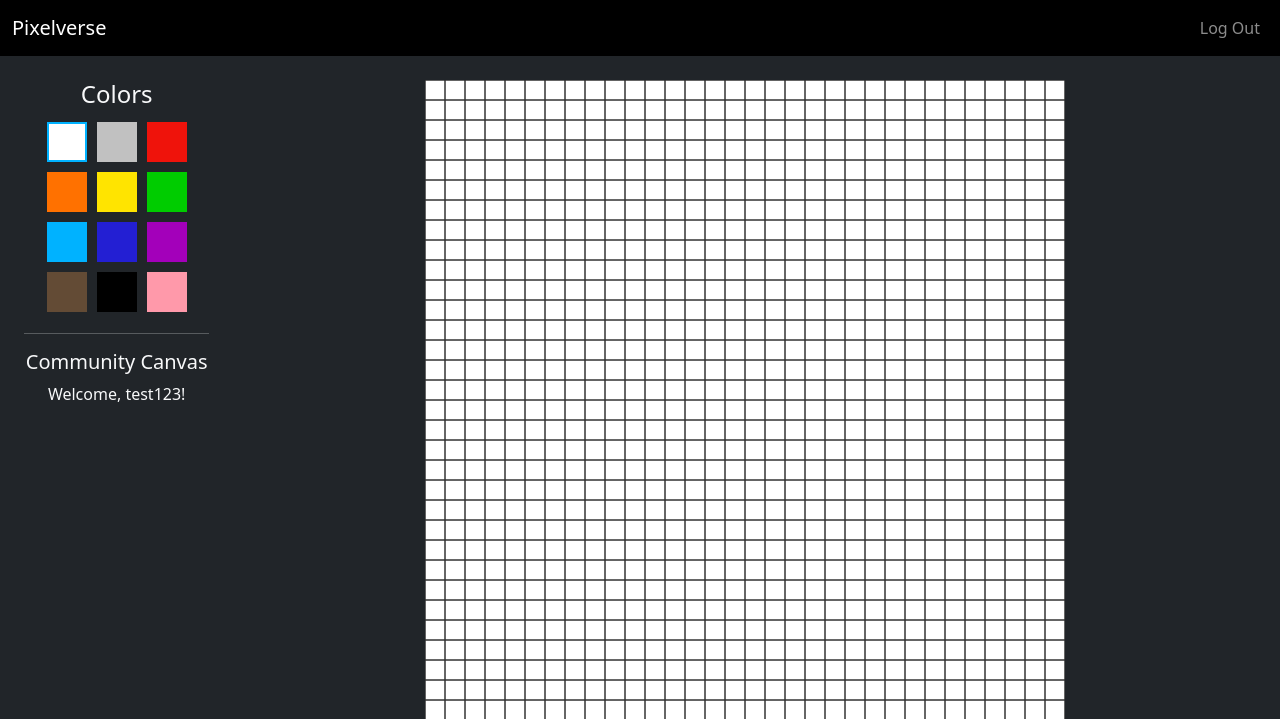
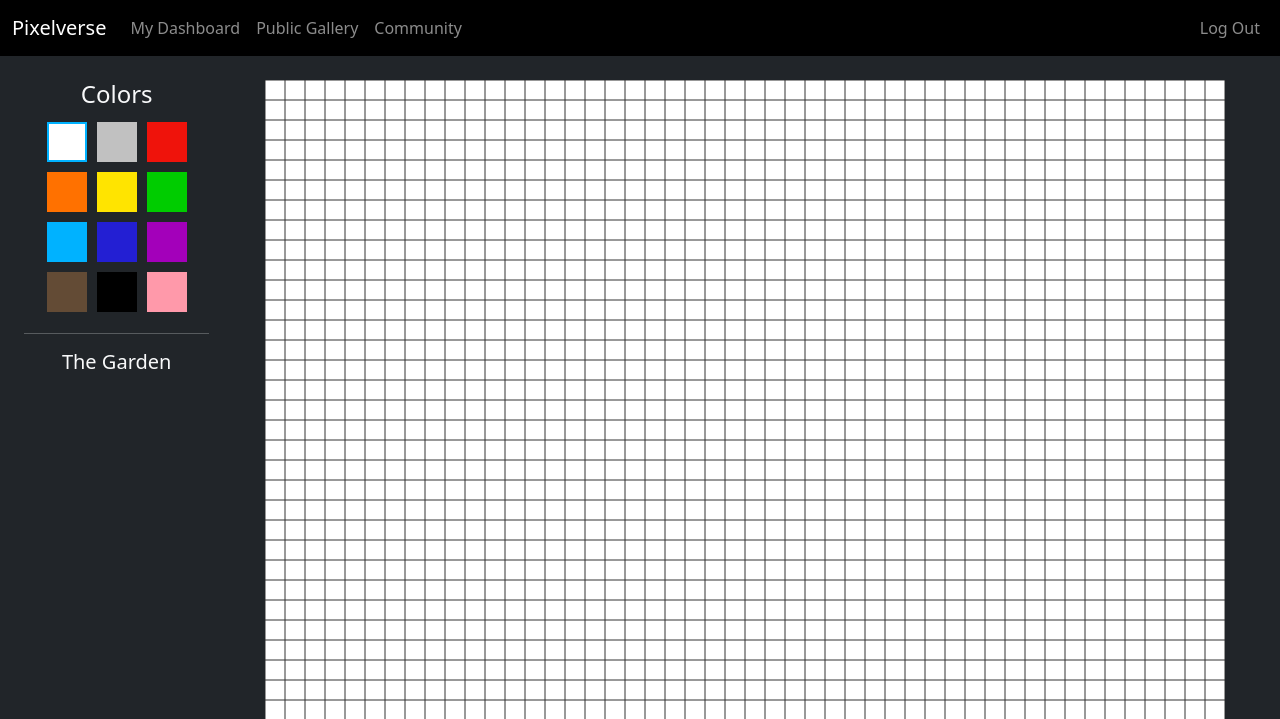
Before and after one commit to hns101/PixelPub-CS50-Final-Project, a Flask app: page /canvas/1 in a window 1280 px wide. Shown: the top 719 px of the page. Run offline with Flask 3, Linux system fonts and the light colour scheme; the first user in the database is signed in; data comes from the database, SQL or seed files in the repository; some libraries are stand-ins or nearby versions.

Commit message:
added phase 3 & 4

```diff
--- a/app.py
+++ b/app.py
@@ -17,7 +17,6 @@ def initialize_database():
     cur = con.cursor()
     print("Database file checked. Creating tables if not exist...")
 
-    # Create the 'users' table
     cur.execute("""
         CREATE TABLE IF NOT EXISTS users (
             id INTEGER PRIMARY KEY AUTOINCREMENT,
@@ -27,7 +26,6 @@ def initialize_database():
         );
     """)
 
-    # Create the 'canvases' table for Milestone 2
     cur.execute("""
         CREATE TABLE IF NOT EXISTS canvases (
             id INTEGER PRIMARY KEY AUTOINCREMENT,
@@ -42,32 +40,49 @@ def initialize_database():
         );
     """)
 
-    # Check if the community canvas exists, if not, create it
-    cur.execute("SELECT id FROM canvases WHERE is_community = 1")
-    if cur.fetchone() is None:
-        print("Creating default community canvas...")
-        # Create an empty canvas state (a 2D array of white pixels)
-        width, height = 32, 32
-        initial_data = [['#FFFFFF' for _ in range(width)] for _ in range(height)]
-        cur.execute(
-            "INSERT INTO canvases (name, width, height, is_community, canvas_data) VALUES (?, ?, ?, ?, ?)",
-            ("Community Canvas", width, height, 1, json.dumps(initial_data))
-        )
+    # NEW: Create pixel_history table
+    cur.execute("""
+        CREATE TABLE IF NOT EXISTS pixel_history (
+            id INTEGER PRIMARY KEY AUTOINCREMENT,
+            canvas_id INTEGER NOT NULL,
+            x INTEGER NOT NULL,
+            y INTEGER NOT NULL,
+            modifier_id INTEGER NOT NULL,
+            color TEXT NOT NULL,
+            timestamp DATETIME DEFAULT CURRENT_TIMESTAMP,
+            FOREIGN KEY(canvas_id) REFERENCES canvases(id),
+            FOREIGN KEY(modifier_id) REFERENCES users(id)
+        );
+    """)
+
+    # NEW: Create three community canvases if they don't exist
+    community_canvases = [
+        ("The Garden", 48, 48),
+        ("The City", 64, 32),
+        ("The Ocean", 32, 64)
+    ]
+    for name, width, height in community_canvases:
+        cur.execute("SELECT id FROM canvases WHERE is_community = 1 AND name = ?", (name,))
+        if cur.fetchone() is None:
+            print(f"Creating community canvas: {name}...")
+            initial_data = [['#FFFFFF' for _ in range(width)] for _ in range(height)]
+            cur.execute(
+                "INSERT INTO canvases (name, width, height, is_community, canvas_data) VALUES (?, ?, ?, ?, ?)",
+                (name, width, height, 1, json.dumps(initial_data))
+            )
 
     con.commit()
     con.close()
     print("Database setup complete.")
 
-# Run initialization check BEFORE setting up the cs50.SQL object
 if not os.path.exists(DB_FILE):
     initialize_database()
 
-# Now that we're sure project.db exists, we can connect with the CS50 library
 db = SQL(f"sqlite:///{DB_FILE}")
 
 # --- App Configuration ---
 app = Flask(__name__)
-app.config["SECRET_KEY"] = "a_super_secret_key_for_socketio" # Change this in a real app
+app.config["SECRET_KEY"] = "a_super_secret_key_for_socketio"
 app.config["SESSION_PERMANENT"] = False
 app.config["SESSION_TYPE"] = "filesystem"
 Session(app)
@@ -91,118 +106,147 @@ def apology(message, code=400):
 @app.route("/")
 def index():
     if session.get("user_id"):
-        # For now, redirect all users to the community canvas (ID 1)
-        return redirect("/canvas/1")
+        return redirect("/dashboard")
     return redirect("/login")
 
+@app.route("/dashboard", methods=["GET", "POST"])
+@login_required
+def dashboard():
+    user_id = session["user_id"]
+    if request.method == "POST":
+        name, width_str, height_str = request.form.get("name"), request.form.get("width"), request.form.get("height")
+        try: width, height = int(width_str), int(height_str)
+        except (ValueError, TypeError): return apology("Width and height must be valid numbers", 400)
+        if not name: return apology("Must provide a canvas name", 400)
+        if not (16 <= width <= 64 and 16 <= height <= 64): return apology("Width and height must be between 16 and 64", 400)
+        initial_data = [['#FFFFFF' for _ in range(width)] for _ in range(height)]
+        db.execute("INSERT INTO canvases (name, width, height, owner_id, canvas_data) VALUES (?, ?, ?, ?, ?)", name, width, height, user_id, json.dumps(initial_data))
+        flash("Canvas created successfully!")
+        return redirect("/dashboard")
+    else:
+        my_canvases = db.execute("SELECT * FROM canvases WHERE owner_id = ?", user_id)
+        return render_template("dashboard.html", canvases=my_canvases)
+
+@app.route("/gallery")
+def gallery():
+    public_canvases = db.execute("SELECT canvases.*, users.username FROM canvases JOIN users ON canvases.owner_id = users.id WHERE is_public = 1")
+    return render_template("gallery.html", canvases=public_canvases)
+
+# NEW: Route for community canvases
+@app.route("/community")
+def community():
+    """Show the community canvases"""
+    community_canvases = db.execute("SELECT * FROM canvases WHERE is_community = 1")
+    return render_template("community.html", canvases=community_canvases)
 
 @app.route("/canvas/<int:canvas_id>")
 @login_required
 def canvas(canvas_id):
-    """Show the drawing canvas for a specific ID"""
-    canvas_info = db.execute("SELECT * FROM canvases WHERE id = ?", canvas_id)
-    if not canvas_info:
-        return apology("Canvas not found", 404)
-    return render_template("canvas.html", canvas_info=canvas_info[0])
+    canvas_info_list = db.execute("SELECT * FROM canvases WHERE id = ?", canvas_id)
+    if not canvas_info_list: return apology("Canvas not found", 404)
+    canvas_info = canvas_info_list[0]
+    is_owner = (canvas_info["owner_id"] == session["user_id"])
+    can_view = is_owner or canvas_info["is_public"] or canvas_info["is_community"]
+    if not can_view: return apology("You do not have permission to view this canvas", 403)
+    return render_template("canvas.html", canvas_info=canvas_info, is_owner=is_owner)
 
+@app.route("/toggle_public/<int:canvas_id>", methods=["POST"])
+@login_required
+def toggle_public(canvas_id):
+    canvas_info = db.execute("SELECT owner_id, is_public FROM canvases WHERE id = ?", canvas_id)
+    if not canvas_info or canvas_info[0]["owner_id"] != session["user_id"]: return apology("You do not have permission to modify this canvas", 403)
+    new_status = not canvas_info[0]["is_public"]
+    db.execute("UPDATE canvases SET is_public = ? WHERE id = ?", new_status, canvas_id)
+    flash(f"Canvas is now {'public' if new_status else 'private'}.")
+    return redirect(f"/canvas/{canvas_id}")
 
-# --- Authentication Routes (No changes needed) ---
+# --- Authentication Routes ---
 @app.route("/login", methods=["GET", "POST"])
 def login():
     session.clear()
     if request.method == "POST":
-        username = request.form.get("username")
-        password = request.form.get("password")
-
-        if not username or not password:
-            return apology("must provide username and password", 400)
-
+        username, password = request.form.get("username"), request.form.get("password")
+        if not username or not password: return apology("must provide username and password", 400)
         rows = db.execute("SELECT * FROM users WHERE username = ?", username)
-
-        if len(rows) != 1 or not check_password_hash(rows[0]["hash"], password):
-            return apology("invalid username and/or password", 403)
-
-        session["user_id"] = rows[0]["id"]
-        session["username"] = rows[0]["username"]
+        if len(rows) != 1 or not check_password_hash(rows[0]["hash"], password): return apology("invalid username and/or password", 403)
+        session["user_id"], session["username"] = rows[0]["id"], rows[0]["username"]
         flash("Logged in successfully!")
         return redirect("/")
-    else:
-        return render_template("login.html")
-
+    else: return render_template("login.html")
 
 @app.route("/logout")
 def logout():
     session.clear()
     return redirect("/")
 
-
 @app.route("/register", methods=["GET", "POST"])
 def register():
     if request.method == "POST":
-        username = request.form.get("username")
-        password = request.form.get("password")
-        confirmation = request.form.get("confirmation")
-
-        if not username or not password or not confirmation:
-            return apology("must fill all fields", 400)
-        if password != confirmation:
-            return apology("passwords do not match", 400)
-
-        if db.execute("SELECT * FROM users WHERE username = ?", username):
-            return apology("username already exists", 400)
-
+        username, password, confirmation = request.form.get("username"), request.form.get("password"), request.form.get("confirmation")
+        if not username or not password or not confirmation: return apology("must fill all fields", 400)
+        if password != confirmation: return apology("passwords do not match", 400)
+        if db.execute("SELECT * FROM users WHERE username = ?", username): return apology("username already exists", 400)
         hash_val = generate_password_hash(password)
-        db.execute("INSERT INTO users (username, hash, role) VALUES (?, ?, ?)", username, hash_val, 'user')
-
-        rows = db.execute("SELECT * FROM users WHERE username = ?", username)
-        session["user_id"] = rows[0]["id"]
-        session["username"] = rows[0]["username"]
+        user_id = db.execute("INSERT INTO users (username, hash, role) VALUES (?, ?, ?)", username, hash_val, 'user')
+        session["user_id"], session["username"] = user_id, username
         flash("Registered successfully!")
         return redirect("/")
-    else:
-        return render_template("register.html")
-
+    else: return render_template("register.html")
 
 # --- SocketIO Event Handlers ---
 @socketio.on('join_canvas')
 def handle_join_canvas(data):
-    """Client joins a room for a specific canvas"""
-    canvas_id = data['canvas_id']
-    username = session.get("username", "Anonymous")
-    # A "room" is a channel that isolates communication. We name the room after the canvas ID.
+    canvas_id, username = data['canvas_id'], session.get("username", "Anonymous")
     join_room(canvas_id)
     print(f"{username} has joined canvas {canvas_id}")
 
-
 @socketio.on('place_pixel')
 def handle_place_pixel(data):
-    """Receives a pixel, updates the DB, and broadcasts it."""
-    canvas_id = data['canvas_id']
-    x = data['x']
-    y = data['y']
-    color = data['color']
-    username = session.get('username')
+    canvas_id, x, y, color = data['canvas_id'], data['x'], data['y'], data['color']
+    user_id, username = session.get('user_id'), session.get('username')
 
-    # 1. Get current canvas data from DB
-    current_canvas = db.execute("SELECT canvas_data, width, height FROM canvases WHERE id = ?", canvas_id)
-    if not current_canvas:
-        return # Canvas doesn't exist
+    current_canvas = db.execute("SELECT canvas_data, is_community FROM canvases WHERE id = ?", canvas_id)
+    if not current_canvas: return
 
+    # Update main canvas data
     canvas_data = json.loads(current_canvas[0]['canvas_data'])
-
-    # 2. Update the specific pixel in the data
-    if 0 <= y < len(canvas_data) and 0 <= x < len(canvas_data[y]):
-        canvas_data[y][x] = color
-
-    # 3. Save the updated data back to the DB
+    if 0 <= y < len(canvas_data) and 0 <= x < len(canvas_data[y]): canvas_data[y][x] = color
     db.execute("UPDATE canvases SET canvas_data = ? WHERE id = ?", json.dumps(canvas_data), canvas_id)
 
-    # 4. Broadcast the change to everyone in the same room (except the sender)
+    # NEW: If it's a community canvas, log the change
+    if current_canvas[0]['is_community']:
+        db.execute(
+            "INSERT INTO pixel_history (canvas_id, x, y, modifier_id, color) VALUES (?, ?, ?, ?, ?)",
+            canvas_id, x, y, user_id, color
+        )
+
     emit('pixel_placed', data, room=canvas_id, include_self=False)
     print(f"Pixel placed on canvas {canvas_id} at ({x},{y}) by {username}")
 
+# NEW: Handler for history requests
+@socketio.on('request_history')
+def handle_request_history(data):
+    canvas_id, x, y = data['canvas_id'], data['x'], data['y']
+
+    history_data = db.execute(
+        """
+        SELECT users.username, pixel_history.timestamp
+        FROM pixel_history
+        JOIN users ON pixel_history.modifier_id = users.id
+        WHERE pixel_history.canvas_id = ? AND pixel_history.x = ? AND pixel_history.y = ?
+        ORDER BY pixel_history.timestamp DESC
+        LIMIT 1
+        """,
+        canvas_id, x, y
+    )
+
+    if history_data:
+        # Emit the response only to the user who asked for it
+        emit('history_response', history_data[0])
+    else:
+        # Send a response indicating no history for that pixel
+        emit('history_response', {'username': 'N/A', 'timestamp': 'Never modified'})
 
 if __name__ == '__main__':
     initialize_database()
-    # Use socketio.run() instead of app.run()
     socketio.run(app, debug=True)
--- a/static/js/draw.js
+++ b/static/js/draw.js
@@ -1,22 +1,23 @@
 document.addEventListener('DOMContentLoaded', () => {
-    // Connect to the WebSocket server
     const socket = io();
-
     const canvas = document.getElementById('pixel-canvas');
+    const tooltip = document.getElementById('tooltip');
     const ctx = canvas.getContext('2d');
 
-    // --- Configuration from HTML data attributes ---
+    // --- Config from HTML ---
     const PIXEL_SIZE = 20;
     const CANVAS_ID = canvas.dataset.canvasId;
     const GRID_WIDTH = parseInt(canvas.dataset.canvasWidth, 10);
     const GRID_HEIGHT = parseInt(canvas.dataset.canvasHeight, 10);
+    const IS_COMMUNITY = canvas.dataset.isCommunity === 'true';
     const canvasWidth = PIXEL_SIZE * GRID_WIDTH;
     const canvasHeight = PIXEL_SIZE * GRID_HEIGHT;
     const GRID_COLOR = "#333";
     let canvasData = JSON.parse(canvas.dataset.canvasData);
 
     // --- State ---
-    let selectedColor = '#FFFFFF'; // Default to white
+    let selectedColor = '#FFFFFF';
+    let lastHoveredPixel = { x: -1, y: -1 };
     const colors = [
         '#FFFFFF', '#C1C1C1', '#EF130B', '#FF7100', '#FFE400', '#00CC00',
         '#00B2FF', '#231FD3', '#A300BA', '#634b35', '#000000', '#ff99aa'
@@ -24,17 +25,20 @@ document.addEventListener('DOMContentLoaded', () => {
 
     // --- WebSocket Event Handlers ---
     socket.on('connect', () => {
-        console.log('Connected to server!');
-        // Join the room for this specific canvas
         socket.emit('join_canvas', { canvas_id: CANVAS_ID });
     });
 
-    // Listen for pixels placed by OTHER users
     socket.on('pixel_placed', (data) => {
-        console.log('Received pixel from another user:', data);
-        // Update local data and redraw that pixel
         canvasData[data.y][data.x] = data.color;
         fillPixel(data.x, data.y, data.color);
+    });
+
+    // NEW: Listen for history response
+    socket.on('history_response', (data) => {
+        if (data.username) {
+            tooltip.innerHTML = `Last modified by: <strong>${data.username}</strong><br><small>${new Date(data.timestamp).toLocaleString()}</small>`;
+            tooltip.style.display = 'block';
+        }
     });
 
     // --- Initialization ---
@@ -42,12 +46,19 @@ document.addEventListener('DOMContentLoaded', () => {
         canvas.width = canvasWidth;
         canvas.height = canvasHeight;
         setupPalette();
-        drawFullCanvas(); // Draw the initial state
-        drawGrid();
+        drawFullCanvas();
         canvas.addEventListener('click', handleCanvasClick);
+        // NEW: Add hover and leave listeners
+        if (IS_COMMUNITY) {
+            canvas.addEventListener('mousemove', handleCanvasHover);
+            canvas.addEventListener('mouseleave', () => {
+                tooltip.style.display = 'none';
+                lastHoveredPixel = { x: -1, y: -1 };
+            });
+        }
     }
 
-    // --- UI Setup ---
+    // --- UI Setup & Drawing (No changes needed here) ---
     function setupPalette() {
         const paletteContainer = document.getElementById('color-palette');
         paletteContainer.innerHTML = '';
@@ -70,31 +81,15 @@ document.addEventListener('DOMContentLoaded', () => {
         });
         paletteContainer.firstChild.style.border = '2px solid #00B2FF';
     }
-
-    // --- Drawing Functions ---
     function drawGrid() {
-        ctx.strokeStyle = GRID_COLOR;
-        ctx.lineWidth = 1;
-        for (let x = 0; x <= canvasWidth; x += PIXEL_SIZE) {
-            ctx.beginPath(); ctx.moveTo(x, 0); ctx.lineTo(x, canvasHeight); ctx.stroke();
-        }
-        for (let y = 0; y <= canvasHeight; y += PIXEL_SIZE) {
-            ctx.beginPath(); ctx.moveTo(0, y); ctx.lineTo(canvasWidth, y); ctx.stroke();
-        }
+        ctx.strokeStyle = GRID_COLOR; ctx.lineWidth = 1;
+        for (let x = 0; x <= canvasWidth; x += PIXEL_SIZE) { ctx.beginPath(); ctx.moveTo(x, 0); ctx.lineTo(x, canvasHeight); ctx.stroke(); }
+        for (let y = 0; y <= canvasHeight; y += PIXEL_SIZE) { ctx.beginPath(); ctx.moveTo(0, y); ctx.lineTo(canvasWidth, y); ctx.stroke(); }
     }
-
-    // Draws a single pixel
-    function fillPixel(x, y, color) {
-        ctx.fillStyle = color;
-        ctx.fillRect(x * PIXEL_SIZE, y * PIXEL_SIZE, PIXEL_SIZE, PIXEL_SIZE);
-    }
-
-    // Redraws the entire canvas from the canvasData array
+    function fillPixel(x, y, color) { ctx.fillStyle = color; ctx.fillRect(x * PIXEL_SIZE, y * PIXEL_SIZE, PIXEL_SIZE, PIXEL_SIZE); }
     function drawFullCanvas() {
         for (let y = 0; y < GRID_HEIGHT; y++) {
-            for (let x = 0; x < GRID_WIDTH; x++) {
-                fillPixel(x, y, canvasData[y][x]);
-            }
+            for (let x = 0; x < GRID_WIDTH; x++) { fillPixel(x, y, canvasData[y][x]); }
         }
         drawGrid();
     }
@@ -107,20 +102,31 @@ document.addEventListener('DOMContentLoaded', () => {
         const gridX = Math.floor(mouseX / PIXEL_SIZE);
         const gridY = Math.floor(mouseY / PIXEL_SIZE);
 
-        // Instantly draw the pixel for the current user for better responsiveness
         fillPixel(gridX, gridY, selectedColor);
-        // And update local data model
         canvasData[gridY][gridX] = selectedColor;
 
-        // Then, send the pixel data to the server
-        socket.emit('place_pixel', {
-            canvas_id: CANVAS_ID,
-            x: gridX,
-            y: gridY,
-            color: selectedColor
-        });
+        socket.emit('place_pixel', { canvas_id: CANVAS_ID, x: gridX, y: gridY, color: selectedColor });
     }
 
-    // --- Start the app ---
+    // NEW: Hover handler
+    function handleCanvasHover(event) {
+        const rect = canvas.getBoundingClientRect();
+        const mouseX = event.clientX - rect.left;
+        const mouseY = event.clientY - rect.top;
+        const gridX = Math.floor(mouseX / PIXEL_SIZE);
+        const gridY = Math.floor(mouseY / PIXEL_SIZE);
+
+        // Update tooltip position
+        tooltip.style.left = `${event.pageX + 15}px`;
+        tooltip.style.top = `${event.pageY + 15}px`;
+
+        // If hovering over a new pixel, request its history
+        if (gridX !== lastHoveredPixel.x || gridY !== lastHoveredPixel.y) {
+            lastHoveredPixel = { x: gridX, y: gridY };
+            tooltip.style.display = 'none'; // Hide until we get a response
+            socket.emit('request_history', { canvas_id: CANVAS_ID, x: gridX, y: gridY });
+        }
+    }
+
     initialize();
 });
--- a/templates/canvas.html
+++ b/templates/canvas.html
@@ -3,16 +3,26 @@
 {% block title %}Canvas - {{ canvas_info.name }}{% endblock %}
 
 {% block main %}
+<!-- Tooltip for pixel history -->
+<div id="tooltip"></div>
+
 <div class="row">
-    <!-- Color Palette -->
+    <!-- UI Column -->
     <div class="col-md-2 text-center">
         <h4>Colors</h4>
-        <div id="color-palette" class="d-flex flex-wrap justify-content-center">
-            <!-- Colors will be added by JS -->
-        </div>
+        <div id="color-palette" class="d-flex flex-wrap justify-content-center mb-3"></div>
         <hr>
         <h5 class="mt-3">{{ canvas_info.name }}</h5>
-        <p>Welcome, {{ session.username }}!</p>
+        {% if is_owner %}
+            <div class="mt-3">
+                <h6>Owner Controls</h6>
+                <form action="/toggle_public/{{ canvas_info.id }}" method="post">
+                    <button type="submit" class="btn btn-sm {{ 'btn-warning' if canvas_info.is_public else 'btn-success' }}">
+                        Make {{ 'Private' if canvas_info.is_public else 'Public' }}
+                    </button>
+                </form>
+            </div>
+        {% endif %}
     </div>
 
     <!-- Canvas -->
--- a/templates/layout.html
+++ b/templates/layout.html
@@ -8,7 +8,6 @@
     <title>Pixelverse - {% block title %}{% endblock %}</title>
 </head>
 <body class="bg-dark text-light">
-
     <nav class="navbar navbar-expand-lg navbar-dark bg-black">
         <div class="container-fluid">
             <a class="navbar-brand" href="/">Pixelverse</a>
@@ -17,6 +16,11 @@
             </button>
             <div class="collapse navbar-collapse" id="navbarNav">
                 {% if session.user_id %}
+                    <ul class="navbar-nav me-auto mb-2 mb-lg-0">
+                        <li class="nav-item"><a class="nav-link" href="/dashboard">My Dashboard</a></li>
+                        <li class="nav-item"><a class="nav-link" href="/gallery">Public Gallery</a></li>
+                        <li class="nav-item"><a class="nav-link" href="/community">Community</a></li>
+                    </ul>
                     <ul class="navbar-nav ms-auto">
                         <li class="nav-item"><a class="nav-link" href="/logout">Log Out</a></li>
                     </ul>
```
Also changed, not shown: other parts of templates/canvas.html (+1 -3 lines), static/css/styles.css (+13 -0 lines), templates/community.html (added, +28 -0 lines), templates/dashboard.html (added, +53 -0 lines), templates/gallery.html (added, +27 -0 lines), project.db, requirements.txt (line endings or trailing spaces), 2 other files.
